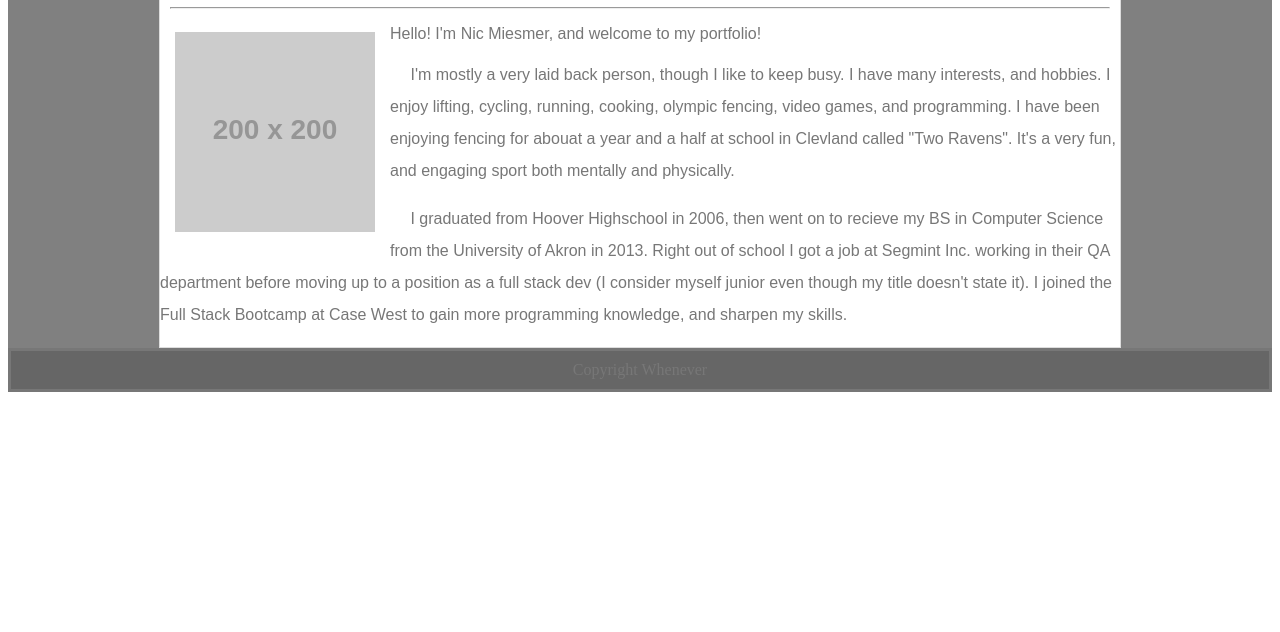
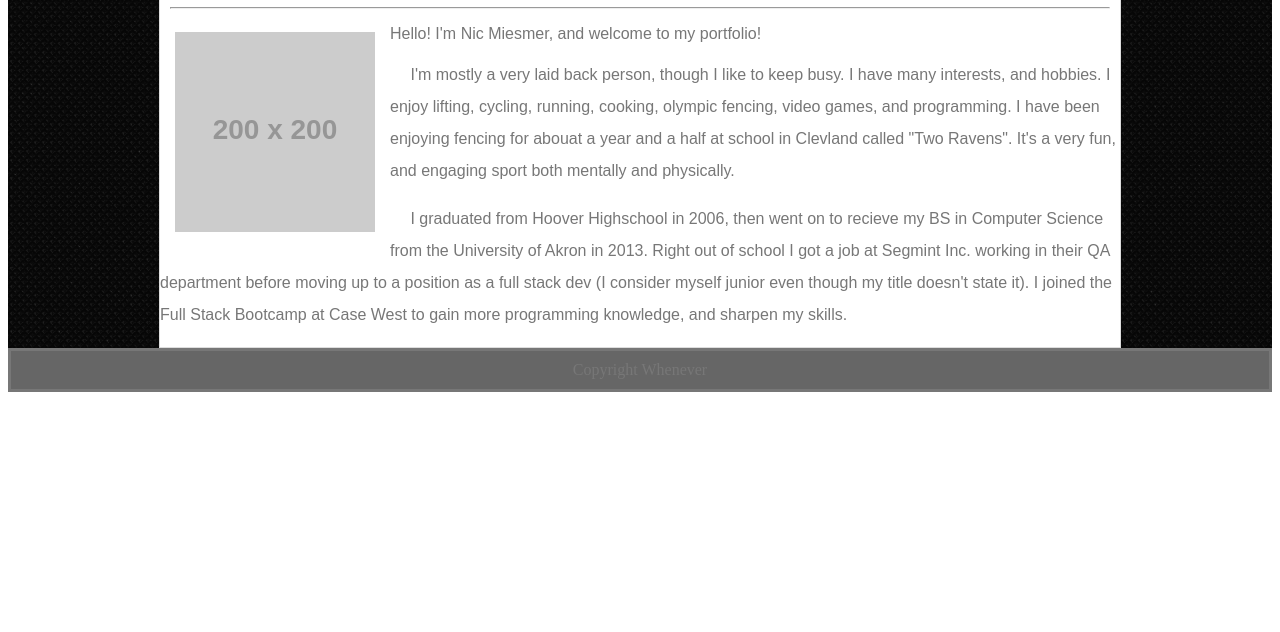
Before and after one commit to nic-miesmer/Basic-Portfolio, a plain HTML site: page index.html in a window 1280 px wide. Shown: the part 168-800 px from the top of the page. Drawn offline with Linux system fonts and the light colour scheme; placeholder pictures from the web are drawn by us.

Commit message:
added background image

```diff
--- a/assets/css/style.css
+++ b/assets/css/style.css
@@ -48,8 +48,7 @@ body{
 }
 
 .main-content-container{
-    background:gray
-}
+    background-image: url(../images/rebel/rebel.png);}
 
 #about-me-text{
     line-height: 2;
```
Also changed, not shown: assets/images/rebel/readme.txt (added), assets/images/rebel/rebel.png (added), assets/images/rebel/rebel_@2X.png (added), 2 other files.
